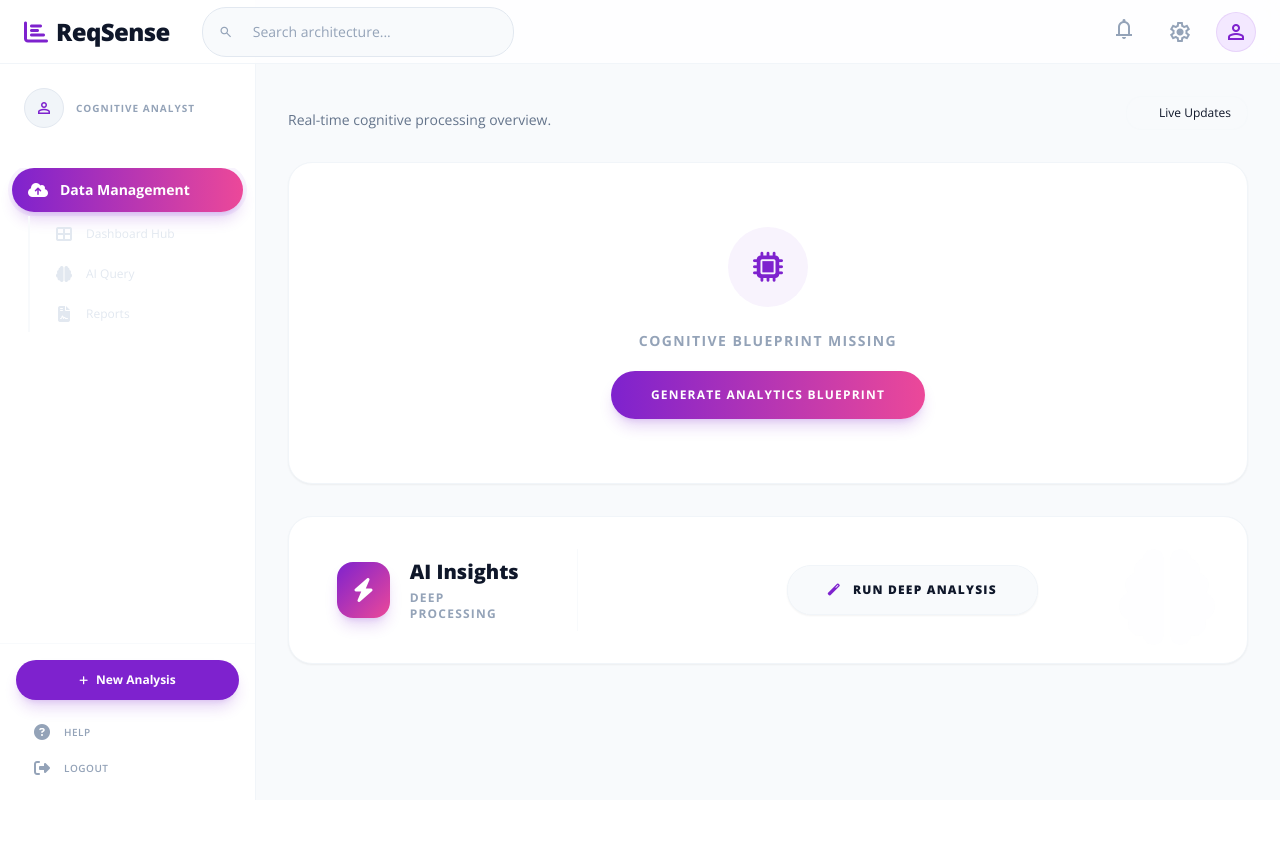
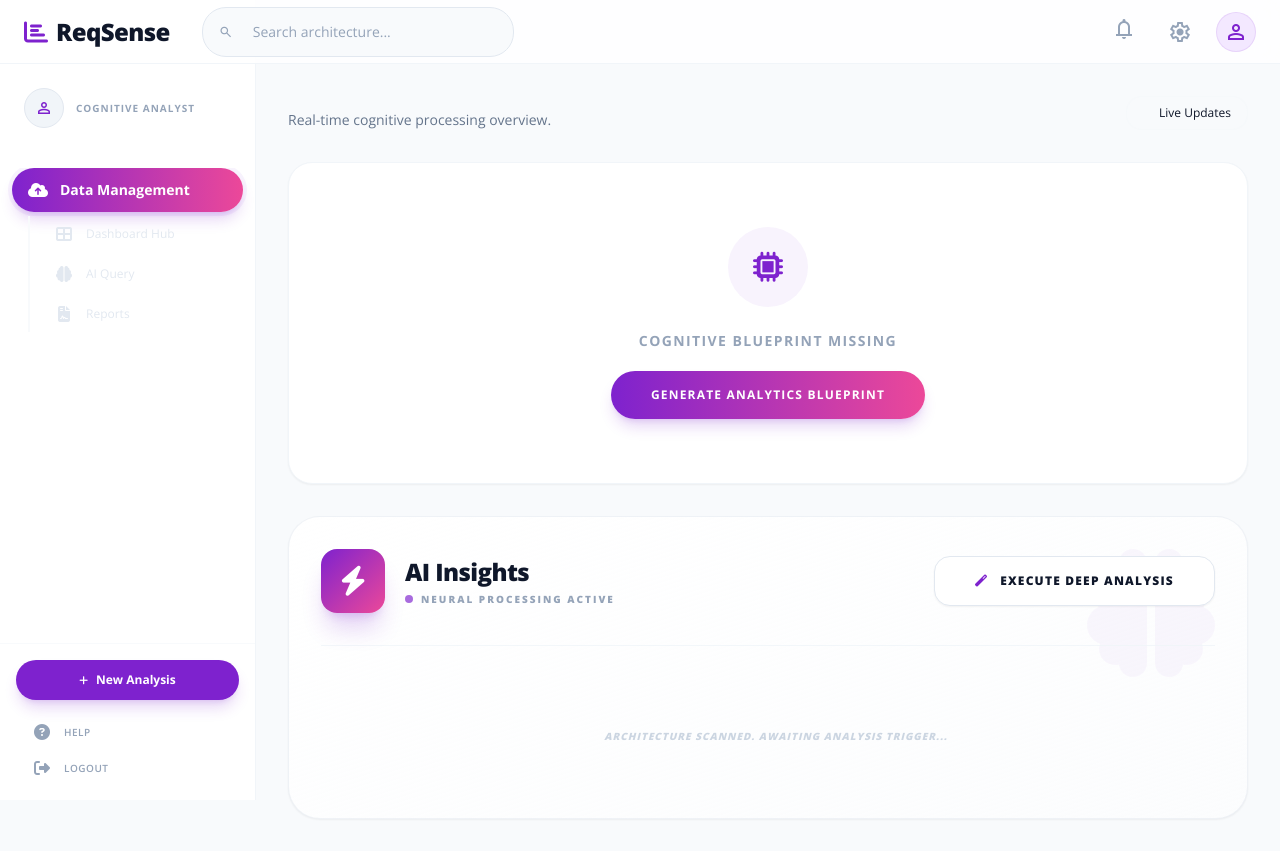
Before and after one commit to rajeshr464/ReqSense, a Django app: template templates/dashboard/view.html in a window 1280 px wide. Before the commit the page ends 800 px from the top, so only its background shows below. Run offline with Django 5.2, Linux system fonts and the light colour scheme; the template is opened without the code that fills it, so the values that code supplies are empty; some libraries are stand-ins or nearby versions.

Commit message:
style: redesign AI Insights with full-width Bento grid

```diff
--- a/templates/dashboard/view.html
+++ b/templates/dashboard/view.html
@@ -45,36 +45,45 @@
         </div>
     </div>
 
-    <!-- AI Insights Bottom Panel -->
+    <!-- AI Insights Bento Section -->
     <div class="w-full">
-        <div class="bg-white rounded-3xl p-8 border border-slate-100 shadow-sm flex flex-col xl:flex-row gap-8 items-start xl:items-center relative overflow-hidden">
-            <div class="absolute top-0 right-0 p-8 opacity-5">
-                <i class="fas fa-brain text-8xl text-slate-200"></i>
+        <div class="bg-white rounded-[2rem] p-8 border border-slate-200/50 shadow-sm relative overflow-hidden bg-gradient-to-br from-white to-slate-50/50">
+            <!-- Decorative background element -->
+            <div class="absolute top-0 right-0 p-8 opacity-[0.03]">
+                <i class="fas fa-brain text-9xl text-primary"></i>
             </div>
 
-            <div class="flex items-center gap-5 xl:w-1/4 shrink-0 px-4 relative z-10">
-                <div class="w-14 h-14 rounded-2xl bg-gradient-to-br from-primary to-secondary flex items-center justify-center shadow-lg shadow-primary/20">
-                    <i class="fas fa-bolt text-white text-2xl"></i>
+            <!-- Header Row -->
+            <div class="flex flex-col md:flex-row justify-between items-start md:items-center gap-6 mb-10 pb-8 border-b border-slate-100/80 relative z-10">
+                <div class="flex items-center gap-5">
+                    <div class="w-16 h-16 rounded-2xl bg-gradient-to-br from-primary to-secondary flex items-center justify-center shadow-xl shadow-primary/20 transition-transform hover:rotate-3">
+                        <i class="fas fa-bolt text-white text-3xl"></i>
+                    </div>
+                    <div>
+                        <h2 class="text-2xl font-black headline text-on-surface tracking-tight">AI Insights</h2>
+                        <div class="flex items-center gap-2 mt-1">
+                            <span class="w-2 h-2 rounded-full bg-primary animate-pulse"></span>
+                            <p class="text-[10px] font-black text-slate-400 uppercase tracking-[0.2em]">Neural Processing Active</p>
+                        </div>
+                    </div>
                 </div>
-                <div>
-                    <h2 class="text-xl font-extrabold headline text-on-surface">AI Insights</h2>
-                    <p class="text-xs font-bold text-slate-400 uppercase tracking-widest mt-1">Deep Processing</p>
-                </div>
-            </div>
 
-            <div id="insights-container" class="flex-1 w-full border-t xl:border-t-0 xl:border-l border-slate-50 xl:pl-8 pt-8 xl:pt-0 relative z-10">
-                <div class="text-center w-full py-4 flex flex-col items-center justify-center">
-                    <button id="btn-generate-insights" class="py-4 px-10 bg-slate-50 hover:bg-white text-on-surface text-xs font-black uppercase tracking-widest rounded-xl flex items-center justify-center gap-3 transition-all border border-slate-100 shadow-sm active:scale-95 group">
-                        <i class="fas fa-magic text-primary group-hover:scale-110 transition-transform"></i>
-                        Run Deep Analysis
+                <div id="insights-action-zone">
+                    <button id="btn-generate-insights" class="py-4 px-10 bg-white hover:bg-slate-50 text-on-surface text-xs font-black uppercase tracking-widest rounded-2xl flex items-center justify-center gap-3 transition-all border border-slate-200 shadow-sm active:scale-95 group hover:border-primary/30">
+                        <i class="fas fa-magic text-primary group-hover:rotate-12 transition-transform"></i>
+                        Execute Deep Analysis
                     </button>
-                    <div id="insights-loading" class="hidden mt-4 flex items-center justify-center gap-3">
-                        <i class="fas fa-cog animate-spin text-secondary"></i>
-                        <span class="text-xs text-secondary font-black tracking-widest uppercase">Scanning Anomalies...</span>
+                    <div id="insights-loading" class="hidden flex items-center gap-3 px-6">
+                        <i class="fas fa-circle-notch animate-spin text-secondary text-xl"></i>
+                        <span class="text-[10px] text-secondary font-black tracking-widest uppercase">Metabolizing Patterns...</span>
                     </div>
                 </div>
             </div>
 
+            <!-- Content Grid Injected Here -->
+            <div id="insights-container" class="relative z-10 min-h-[100px] flex items-center justify-center">
+                <p class="text-[10px] font-black text-slate-300 uppercase tracking-widest italic ml-4">Architecture scanned. Awaiting analysis trigger...</p>
+            </div>
         </div>
     </div>
 </div>
@@ -281,20 +290,23 @@
             fetch(`/api/dataset/${datasetId}/insights/`)
             .then(res => res.json())
             .then(data => {
-                let html = '<div class="grid grid-cols-1 md:grid-cols-2 xl:grid-cols-3 gap-4 w-full">';
+                let html = '<div class="grid grid-cols-1 md:grid-cols-2 lg:grid-cols-3 gap-6 w-full">';
 
                 if (data.insights && Array.isArray(data.insights)) {
                     data.insights.forEach(insight => {
                         const cleanInsight = insight.replace(/\*/g, '');
                         html += `
-                        <div class="p-5 bg-white rounded-2xl border border-slate-100 hover:border-primary/20 transition-all group shadow-sm flex items-start gap-4">
-                            <div class="mt-0.5 p-2 bg-primary/5 rounded-xl text-primary">
-                                <i class="fas fa-magic text-sm"></i>
+                        <div class="p-6 bg-white rounded-3xl border border-slate-100 hover:border-primary/30 transition-all group shadow-sm flex flex-col gap-4 relative overflow-hidden">
+                            <div class="absolute top-0 right-0 p-4 opacity-[0.03] group-hover:opacity-10 transition-opacity">
+                                <i class="fas fa-microchip text-4xl text-primary"></i>
                             </div>
-                            <div>
-                                <h4 class="text-[10px] font-black text-slate-400 mb-1 uppercase tracking-widest">Pattern Found</h4>
-                                <p class="text-xs text-slate-600 font-bold leading-relaxed">${cleanInsight}</p>
+                            <div class="flex items-center gap-3">
+                                <div class="p-2 bg-primary/10 rounded-xl text-primary">
+                                    <i class="fas fa-fingerprint text-sm"></i>
+                                </div>
+                                <h4 class="text-[10px] font-black text-slate-400 uppercase tracking-widest text-primary/80">Pattern Analysis</h4>
                             </div>
+                            <p class="text-xs text-slate-600 font-bold leading-relaxed pr-6">${cleanInsight}</p>
                         </div>`;
                     });
                 }
@@ -302,21 +314,26 @@
                 if (data.anomalies && Object.keys(data.anomalies).length > 0) {
                     for (const [col, count] of Object.entries(data.anomalies)) {
                         html += `
-                        <div class="p-5 bg-red-50/30 rounded-2xl border border-red-100 hover:border-red-200 transition-all group shadow-sm flex items-start gap-4">
-                            <div class="mt-0.5 p-2 bg-red-100 rounded-xl text-red-500">
-                                <i class="fas fa-exclamation-triangle text-sm"></i>
+                        <div class="p-6 bg-red-50/20 rounded-3xl border border-red-100/50 hover:border-red-200 transition-all group shadow-sm flex flex-col gap-4 relative overflow-hidden">
+                            <div class="absolute top-0 right-0 p-4 opacity-[0.05]">
+                                <i class="fas fa-exclamation-triangle text-4xl text-red-400"></i>
                             </div>
-                            <div>
-                                <h4 class="text-[10px] font-black text-red-400 mb-1 uppercase tracking-widest">Anomaly Alert</h4>
-                                <p class="text-xs text-slate-600 font-bold leading-relaxed"><span class="text-red-500 font-black">${count}</span> outliers detected in <span class="text-slate-900">${col}</span></p>
+                            <div class="flex items-center gap-3">
+                                <div class="p-2 bg-red-100 rounded-xl text-red-500">
+                                    <i class="fas fa-shield-virus text-sm"></i>
+                                </div>
+                                <h4 class="text-[10px] font-black text-red-400 uppercase tracking-widest">Anomaly Alert</h4>
                             </div>
+                            <p class="text-xs text-slate-600 font-bold leading-relaxed">
+                                <span class="text-red-500 font-black">${count}</span> outliers detected in <span class="text-slate-900 border-b border-red-200">${col}</span>
+                            </p>
                         </div>`;
                     }
                 } else if (!data.insights || data.insights.length === 0) {
                     html += `
-                    <div class="p-5 bg-slate-50 rounded-2xl border border-slate-100 group flex items-center gap-4">
-                        <i class="fas fa-check-circle text-emerald-500"></i>
-                        <p class="text-xs text-slate-500 font-bold">System architecture nominal. No statistical anomalies detected.</p>
+                    <div class="col-span-full p-8 bg-slate-50/50 rounded-3xl border border-dashed border-slate-200 flex flex-col items-center justify-center text-center gap-3">
+                        <i class="fas fa-check-circle text-emerald-500 text-2xl"></i>
+                        <p class="text-xs text-slate-500 font-bold uppercase tracking-widest">System architecture nominal. No statistical anomalies detected.</p>
                     </div>`;
                 }
 
```
